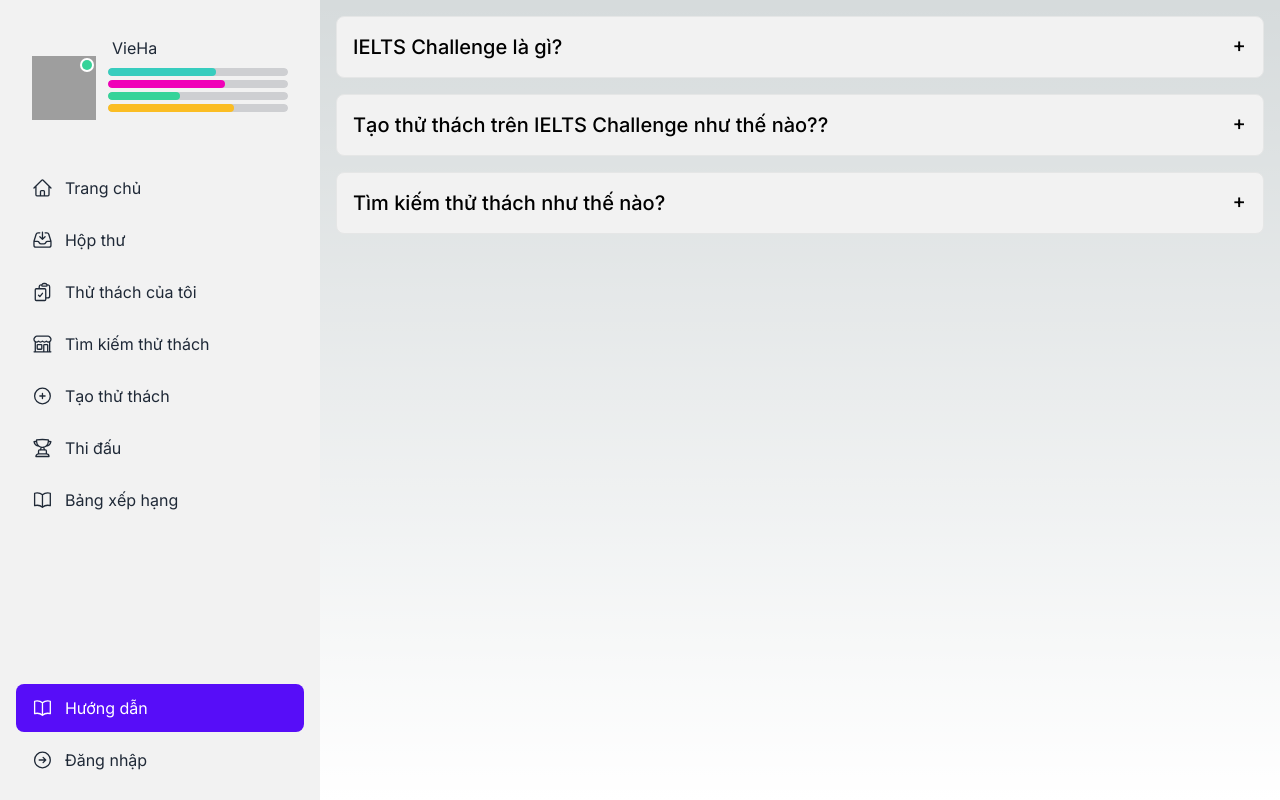
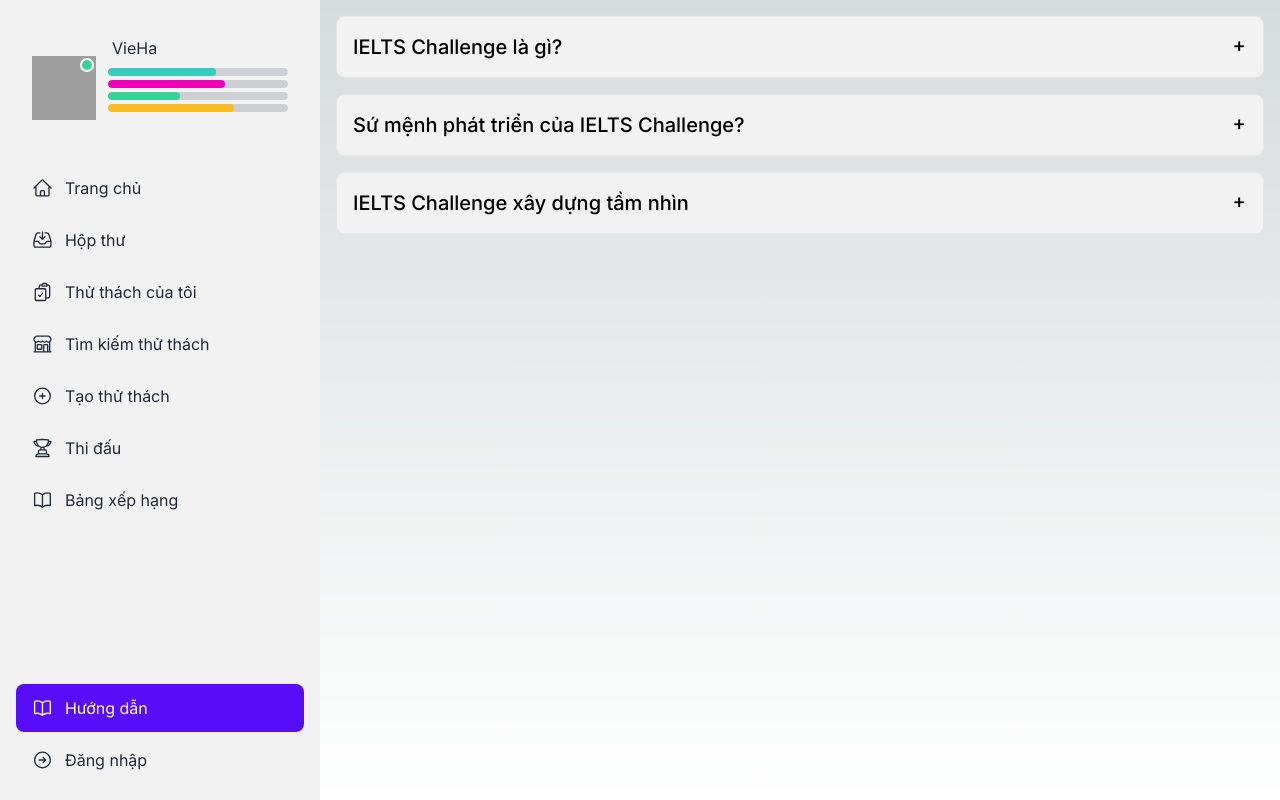
Before and after one commit to vietha3v/ielts-challenge-fe, a Next.js app: page /help in a window 1280 px wide. Built offline with nearby package versions, Linux system fonts and the light colour scheme; grey boxes are pictures that could not be loaded.

Commit message:
Add next export.

```diff
--- a/app/(public)/help/page.tsx
+++ b/app/(public)/help/page.tsx
@@ -3,15 +3,18 @@
 const questions = [
   {
     title: "IELTS Challenge là gì?",
-    content: "Là dự án học tập IELTS qua những thử thách bla bla",
+    content:
+      "IELTS Challenge là platform học tập, giúp học sinh tích luỹ, tôi luyện, hoàn thiện kỹ năng IELTS nhanh hơn, vui hơn thông qua các thử thách học tập.",
   },
   {
-    title: "Tạo thử thách trên IELTS Challenge như thế nào??",
-    content: "Là dự án học tập IELTS qua những thử thách bla bla",
+    title: "Sứ mệnh phát triển của IELTS Challenge?",
+    content:
+      "<p>Số hoá 100% các chương trình học, xây dựng dựa trên các kỹ thuật, phương pháp học tập, công nghệ giáo dục tiên tiến.</p> </p>Tạo ra sự công bằng: dễ dàng tiếp cận từ mọi nơi, dành cho mọi người với chi phí thấp. </p><p> Vượt ra khỏi định kiến IELTS chỉ là chứng chỉ, biến việc học tiếng anh trở thành quá trình tích lũy kiến thức xã hội, tiếp cận văn hoá, tri thức nhân loại. </p>",
   },
   {
-    title: "Tìm kiếm thử thách như thế nào?",
-    content: "Là dự án học tập IELTS qua những thử thách bla bla",
+    title: "IELTS Challenge xây dựng tầm nhìn",
+    content:
+      "Trở thành 1 global platform học tập hiệu quả, thông minh, phục vụ hàng tỷ người dùng",
   },
 ];
 export default function HelpPage() {
--- a/next.config.js
+++ b/next.config.js
@@ -1,5 +1,6 @@
 /** @type {import('next').NextConfig} */
 const nextConfig = {
+  "output": "export",
   experimental: {
     appDir: true,
   },
--- a/package.json
+++ b/package.json
@@ -22,8 +22,8 @@
     "daisyui": "^2.51.6",
     "date-fns": "^2.30.0",
     "eslint": "8.39.0",
-    "eslint-config-next": "13.3.4",
-    "next": "13.3.4",
+    "eslint-config-next": "13.4.4",
+    "next": "13.4.4",
     "postcss": "8.4.23",
     "react": "18.2.0",
     "react-dom": "18.2.0",
```
Also changed, not shown: 2 other files (tests, documents, lock files or other folders).
